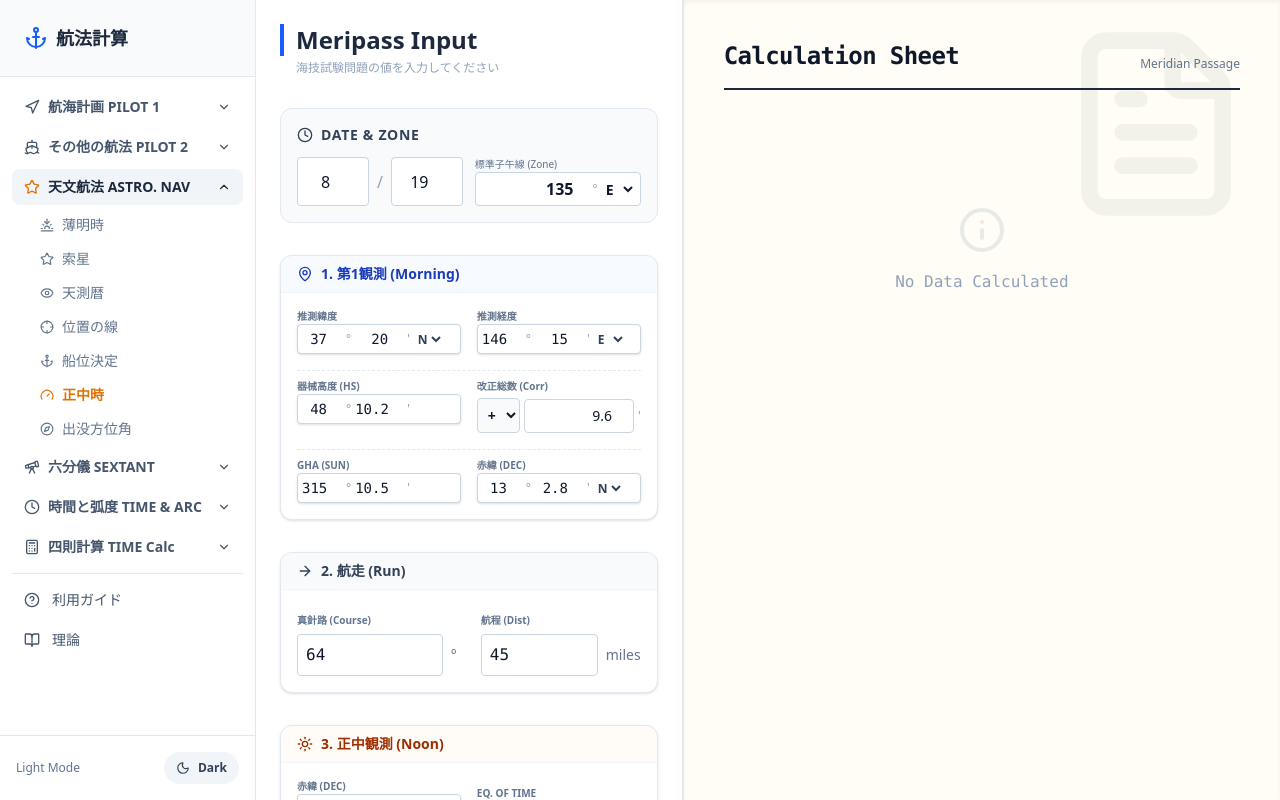
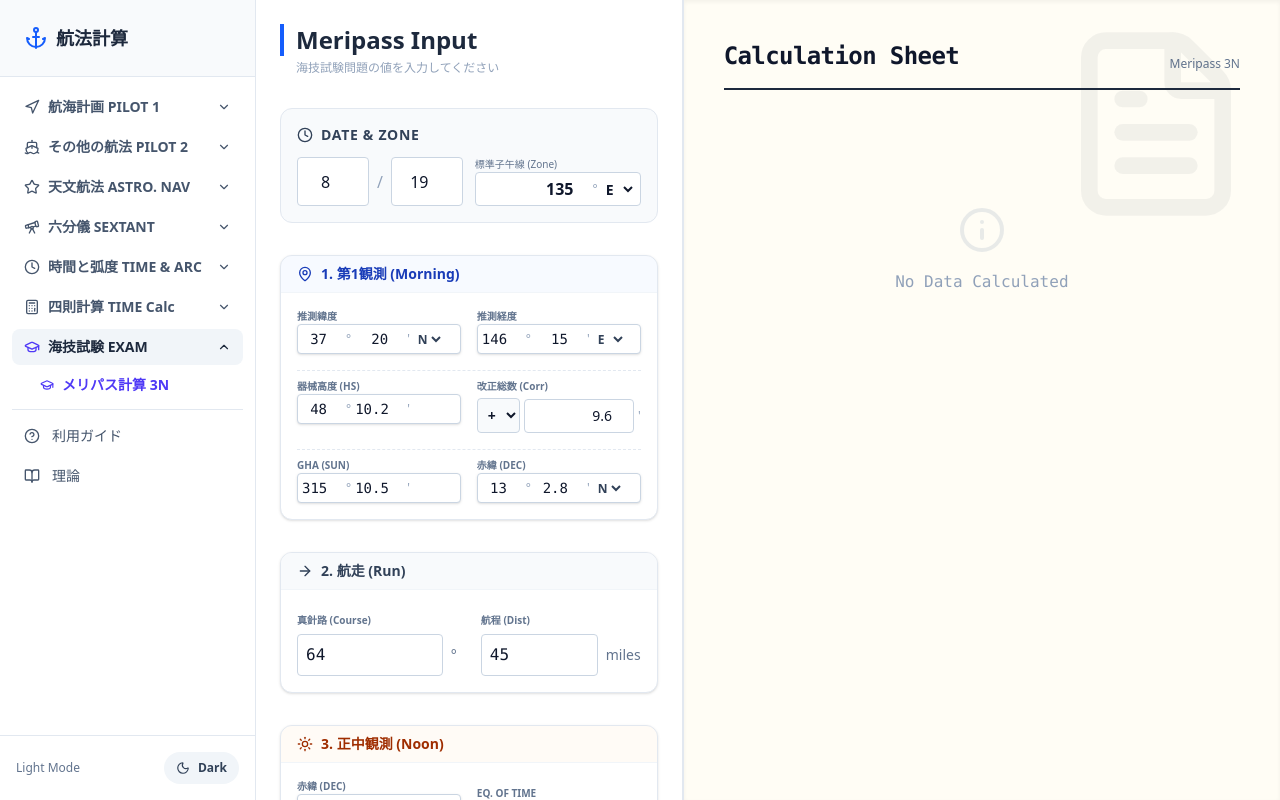
Before and after one commit to serkenn/Navigation-calculations, a React (Vite) app: page / in a window 1280 px wide. Built offline with nearby package versions, Linux system fonts and the light colour scheme; no server answers.

Commit message:
ちょっと

```diff
--- a/src/components/layout/AppShell.tsx
+++ b/src/components/layout/AppShell.tsx
@@ -8,7 +8,7 @@ import { GuideView } from './GuideView';
 import { TheoryView } from './TheoryView';
 import { getCalculator, calculators } from '../../data/calculatorRegistry';
 
-const defaultCalcId = 'meripass';
+const defaultCalcId = 'meripass-3n';
 
 const seoFallback: Record<string, { title: string; desc: string }> = {
   guide: { title: '利用ガイド | 航法計算アプリ', desc: '航法計算アプリの使い方と操作手順について解説します。' },
--- a/src/data/calculatorRegistry.ts
+++ b/src/data/calculatorRegistry.ts
@@ -1,9 +1,9 @@
 import {
   Navigation, Ship, Globe, Compass, Star, Telescope,
   Clock, Calculator, ArrowRightLeft, Timer,
-  MapPin, Anchor as AnchorIcon, Wind, Waves, Gauge,
+  MapPin, Anchor as AnchorIcon, Wind, Waves,
   Crosshair, Eye, Sunset, MoveRight, Route,
-  ArrowUpDown, RotateCcw
+  ArrowUpDown, RotateCcw, GraduationCap
 } from 'lucide-react';
 import type { CategoryDefinition, CalculatorDefinition } from '../types/calculator';
 
@@ -78,6 +78,7 @@ export const categories: CategoryDefinition[] = [
   { id: 'sextant', nameJa: '六分儀 SEXTANT', nameEn: 'Sextant', icon: Telescope, accentColor: 'text-purple-600 dark:text-purple-400' },
   { id: 'timeArc', nameJa: '時間と弧度 TIME & ARC', nameEn: 'Time & Arc', icon: Clock, accentColor: 'text-green-600 dark:text-green-400' },
   { id: 'timeCalc', nameJa: '四則計算 TIME Calc', nameEn: 'Time Calculations', icon: Calculator, accentColor: 'text-rose-600 dark:text-rose-400' },
+  { id: 'exam', nameJa: '海技試験 EXAM', nameEn: 'Maritime Exam', icon: GraduationCap, accentColor: 'text-indigo-600 dark:text-indigo-400' },
 ];
 
 export const calculators: CalculatorDefinition[] = [
@@ -222,14 +223,7 @@ export const calculators: CalculatorDefinition[] = [
     seoDescription: '複数のLOPから船位を決定します。',
     Component: PositionFixCalc, ResultComponent: PositionFixResultView,
   },
-  {
-    id: 'meripass', category: 'astro',
-    nameJa: '正中時', nameEn: 'Meridian Passage',
-    icon: Gauge, accentColor: 'text-amber-600 dark:text-amber-400',
-    seoTitle: 'メリパス計算 (3N) | 航法計算アプリ',
-    seoDescription: '午前観測と正中観測から船位を決定するメリパス計算支援ツールです。',
-    Component: MeripassCalc, ResultComponent: MeripassResultView,
-  },
+  // (meripass moved to exam category below)
   {
     id: 'gyro-amplitude', category: 'astro',
     nameJa: '出没方位角', nameEn: 'Gyro & Amplitude',
@@ -300,6 +294,16 @@ export const calculators: CalculatorDefinition[] = [
     seoDescription: '時分秒形式での加減乗除計算を行います。',
     Component: ArithmeticCalc, ResultComponent: ArithmeticResultView,
   },
+
+  // --- EXAM (海技試験) ---
+  {
+    id: 'meripass-3n', category: 'exam',
+    nameJa: 'メリパス計算 3N', nameEn: 'Meripass 3N',
+    icon: GraduationCap, accentColor: 'text-indigo-600 dark:text-indigo-400',
+    seoTitle: 'メリパス計算 (3N) | 航法計算アプリ',
+    seoDescription: '午前観測と正中観測から船位を決定するメリパス計算支援ツールです。三級海技士(航海)試験対応。',
+    Component: MeripassCalc, ResultComponent: MeripassResultView,
+  },
 ];
 
 export function getCalculator(id: string): CalculatorDefinition | undefined {
--- a/src/types/calculator.ts
+++ b/src/types/calculator.ts
@@ -1,7 +1,7 @@
 import type { LucideIcon } from 'lucide-react';
 import type { ComponentType } from 'react';
 
-export type CategoryId = 'pilot1' | 'pilot2' | 'astro' | 'sextant' | 'timeArc' | 'timeCalc';
+export type CategoryId = 'pilot1' | 'pilot2' | 'astro' | 'sextant' | 'timeArc' | 'timeCalc' | 'exam';
 
 export interface CategoryDefinition {
   id: CategoryId;
```
